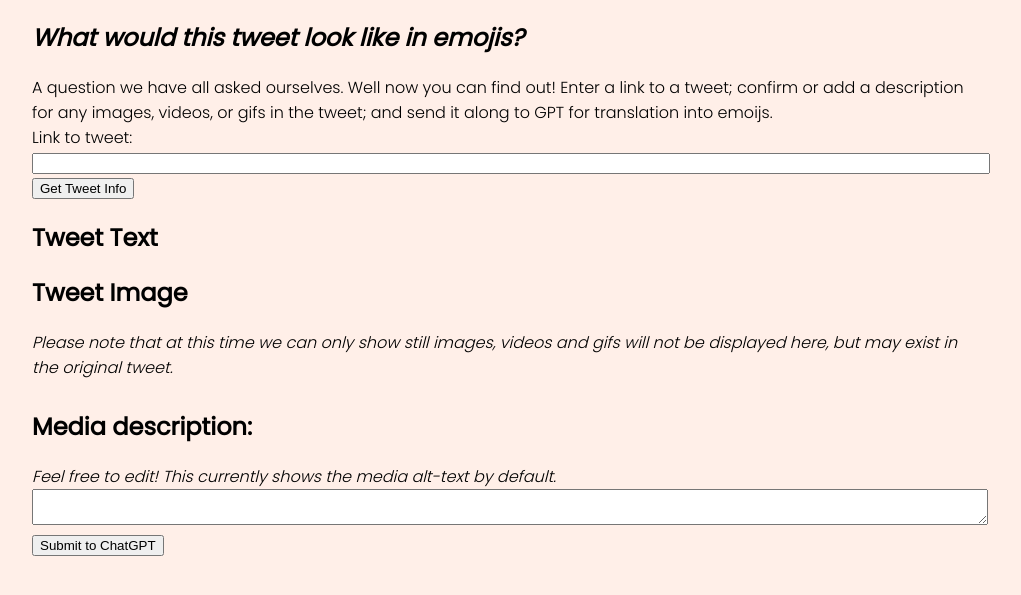
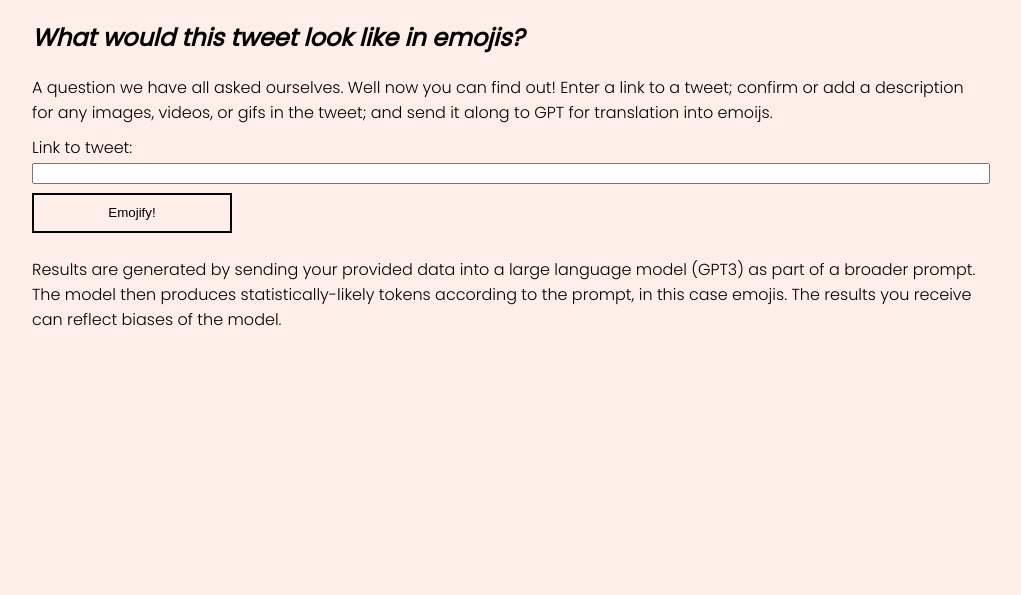
Before and after one commit to Shmaltalk/YourPostOnChime, a Flask app: page / in a window 1280 px wide. Shown: the part 103-698 px from the top of the page, without its empty margins (133-1154 px from the left). Run offline with Flask 2, Linux system fonts and the light colour scheme.

Commit message:
streamline website flow. cache tweet data. cap media description length.

```diff
--- a/get_tweet_data.py
+++ b/get_tweet_data.py
@@ -1,5 +1,6 @@
 import os
 import requests
+from functools import lru_cache
 
 API_TOKEN_TWITTER = os.environ['API_TOKEN_TWITTER']
 
@@ -43,13 +44,13 @@ def connect_to_endpoint(url):
         )
     return response.json()
 
+@lru_cache(maxsize=8000)
 def get_tweet_data(tweet_id):
     url = create_url(tweet_id)
     json_response = connect_to_endpoint(url)
-    # print(json.dumps(json_response, indent=4, sort_keys=True))
     return(json_response)
 
-
+@lru_cache(maxsize=8000)
 def get_tweet_embed(tweet_link):
     r = requests.get('https://publish.twitter.com/oembed?url={}&hide_thread=true'.format(tweet_link))
     return(r.json()["html"])
--- a/send_to_chatGPT.py
+++ b/send_to_chatGPT.py
@@ -26,7 +26,7 @@ def generate_prompt(tweet_text, media_descrip):
     In another example:
     The text of the post reads...
     I got 2nd place in the @LimitlessTCG tour! Thank you to all my opponents and to @BillaVGC for hosting! Paste: https://t.co/5P72ulEh7y https://t.co/xstGVfVcGc
-    There is also an image with the description, A team code from Pokemon Scarlet and Violet. The pokemon listed are Dondozo, Tatsugiri, Armarouge, Sylveon, Hydreigon, and Meowscarada.
+    There is also an image with the description, A team code from Pokemon Scarlet and Violet.
 
     Response:
     😄 ⛔️🥈🎉🙏🙏
@@ -48,7 +48,7 @@ def generate_prompt(tweet_text, media_descrip):
 
 def get_response(tweet_text, media_descrip):
   return openai.Completion.create(
-    model="text-davinci-002",
+    model="text-davinci-003",
     prompt=generate_prompt(tweet_text, media_descrip),
     temperature=0.6,
   )
--- a/server.py
+++ b/server.py
@@ -1,5 +1,5 @@
 import os
-from flask import Flask, render_template, request
+from flask import Flask, render_template, request, redirect, url_for
 from get_tweet_data import get_tweet_data, get_tweet_embed
 from send_to_chatGPT import get_response
 
@@ -9,33 +9,27 @@ app = Flask(__name__)
 def index():
   return render_template('index.html')
 
-@app.route('/get_tweet_info', methods = ['GET'])
-def get_tweet_info():
-  # link format: https://twitter.com/<username>/status/<tweet_id>?<params>
+@app.route('/emoji_result', methods = ['GET'])
+def emoji_result():
 
+   # arguments
   tweet_link = request.args.get('tweet_link')
-  id_and_params = tweet_link.split("/")[-1]
-  tweet_id = id_and_params.split("?")[0]
+  emoji_string = request.args.get('emoji_string')
 
+  # get just tweet id
+  tweet_id = tweet_link.split("/")[-1] # gets just the id and params
+  tweet_id = tweet_id.split("?")[0] # removes params
+
+  # get json of tweet data from twitter API
   try:
     tweet_data = get_tweet_data(tweet_id)
   except:
     return "Please provide a valid tweet (or link to tweet)"
 
+
   tweet_text = tweet_data["data"][0]["text"]
 
-  tweet_media_0 = ""
-  tweet_media_1 = ""
-  tweet_media_2 = ""
-  tweet_media_3 = ""
-  try:
-    tweet_media_0 = tweet_data["includes"]["media"][0]["url"]
-    tweet_media_1 = tweet_data["includes"]["media"][1]["url"]
-    tweet_media_2 = tweet_data["includes"]["media"][2]["url"]
-    tweet_media_3 = tweet_data["includes"]["media"][3]["url"]
-  except:
-    print("fewer than 4 images")
-
+  # create media description from alt text
   media_descrip = ""
   try:
     for img in tweet_data["includes"]["media"]:
@@ -43,22 +37,14 @@ def get_tweet_info():
   except:
     print("error in alt-text")
 
-  #return tweet_data
-  return render_template('index.html', tweet_link=tweet_link, tweet_text=tweet_text, tweet_media_0=tweet_media_0, tweet_media_1=tweet_media_1, tweet_media_2=tweet_media_2, tweet_media_3=tweet_media_3, media_descrip=media_descrip)
 
+  if (emoji_string):
+    tweet_embed = get_tweet_embed(tweet_link)
+    return render_template('GPTOutput.html', tweet_link=tweet_link, tweet_text=tweet_text, media_descrip=media_descrip, GPT_output=emoji_string, tweet_embed=tweet_embed)
 
-@app.route('/send_to_GPT', methods = ['GET'])
-def get_GPT_output():
-
-  media_descrip = request.args.get('media_descrip')
-  tweet_text = request.args.get('tweet_text')
-  tweet_link = request.args.get('tweet_link')
-
-  GPT_output = get_response(tweet_text, media_descrip)["choices"][0]["text"]
-
-  tweet_embed = get_tweet_embed(tweet_link)
-
-  return render_template('GPTOutput.html', media_descrip=media_descrip, tweet_text=tweet_text, GPT_output=GPT_output, tweet_link=tweet_link, tweet_embed=tweet_embed)
+  else:
+    GPT_output = get_response(tweet_text, media_descrip)["choices"][0]["text"]
+    return redirect(url_for('emoji_result')+"?tweet_link={}&emoji_string={}".format(tweet_link, GPT_output))
 
 
 if __name__ == '__main__':
--- a/static/styles/styles.css
+++ b/static/styles/styles.css
@@ -37,9 +37,20 @@ body {
   margin: 0px;
 }
 
+.button_t {
+  border: none;
+  outline: none;
+  padding: 5px;
+  margin: 8px 0px;
+}
+
 
 
 /* Unique styles */
+.get-tweet {
+  margin-top: 10px;
+}
+
 .tweet-imgs {
   display: flex;
   flex-wrap: wrap;
@@ -53,6 +64,19 @@ body {
 
 input[type="text"] {
   width: 100%;
+}
+
+.button_t {
+  width: 15em;
+  height: 3em;
+  background-color: #FFEFE8;
+  color: black;
+  border: 2px solid black;
+}
+
+.button_t:hover {
+  background-color: black;
+  color: #FFEFE8;
 }
 
 textarea {
@@ -80,7 +104,6 @@ textarea {
 }
 
 
-
 @media (max-width: 600px) {
   .output-post {
     flex-direction: column-reverse;
@@ -94,4 +117,5 @@ textarea {
     font-size: 2em;
   }
 
+
 }
--- a/templates/index.html
+++ b/templates/index.html
@@ -24,43 +24,26 @@
           <h2><em>What would this tweet look like in emojis?</em></h2>
           A question we have all asked ourselves. Well now you can find out! Enter a link to a tweet;
           confirm or add a description for any images, videos, or gifs in the tweet; and send it along
-          to GPT for translation into emoijs.<br>
+          to GPT for translation into emoijs.
         </div>
 
         <div class="get-tweet">
-          <form action="/get_tweet_info" method="get">
+          <form action="/emoji_result" method="get">
             <label for="tweet_link">Link to tweet:</label><br>
             <input type="text" id="tweet_link" name="tweet_link" value={{tweet_link}}><br>
-            <input type="submit" value="Get Tweet Info">
+            <div class="button_container">
+              <input class="button_t" type="submit" value="Emojify!">
+            </div>
           </form>
         </div>
 
-        <div class="tweet-info">
-          <h2>
-            Tweet Text
-          </h2>
-          {{tweet_text}}
-
-          <h2>
-            Tweet Image
-          </h2>
-          <span><em>Please note that at this time we can only show still images, videos and gifs will not be displayed here, but may exist in the original tweet.</em></span><br>
-          <div class="tweet-imgs">
-            <img class="tweet-media" src="{{tweet_media_0}}">
-            <img class="tweet-media" src="{{tweet_media_1}}">
-            <img class="tweet-media" src="{{tweet_media_2}}">
-            <img class="tweet-media" src="{{tweet_media_3}}">
-          </div>
+        <div class="note">
+          <p>
+            Results are generated by sending your provided data into a large language model (GPT3) as part of a broader prompt.
+            The model then produces statistically-likely tokens according to the prompt, in this case emojis.
+            The results you receive can reflect biases of the model.
+          </p>
         </div>
-
-        <form action="/send_to_GPT" id="descrip-form" method="get">
-          <label for="GPT_data"><h2>Media description:</h2></label>
-          <span><em>Feel free to edit! This currently shows the media alt-text by default.</em></span>
-          <textarea name="media_descrip" form="descrip-form">{{media_descrip}}</textarea> <br>
-          <input type="hidden" name="tweet_link" value="{{tweet_link}}">
-          <input type="hidden" name="tweet_text" value="{{tweet_text}}">
-          <input type="submit" value="Submit to ChatGPT">
-        </form>
 
 
         <div class="bottom-bar">
```
Also changed, not shown: templates/GPTOutput.html (+16 -6 lines), README.md.
